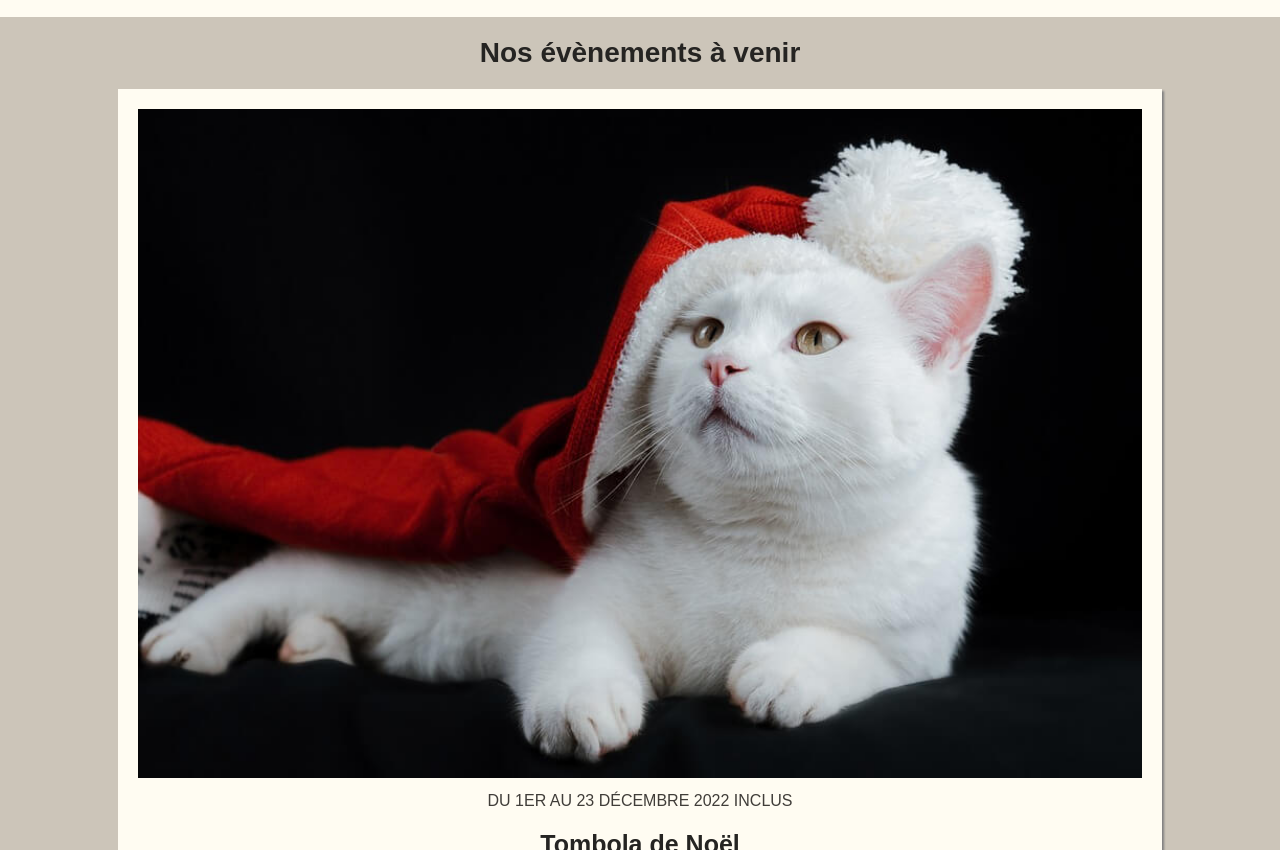
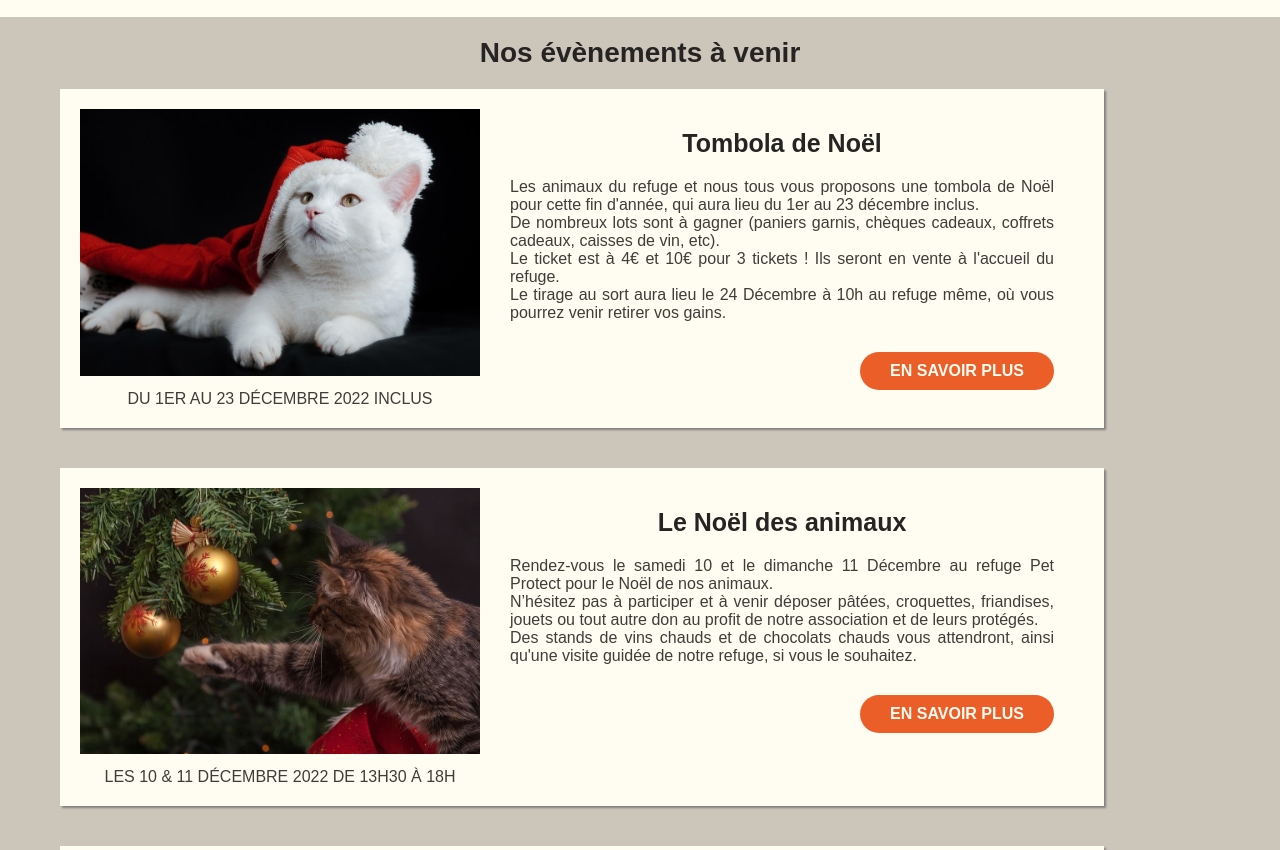
Before and after one commit to maeva-lnd/studi-evaluation-HTML-CSS, a plain HTML site: page events.html in a window 1280 px wide. Shown: the part 102-952 px from the top of the page. Drawn offline with Linux system fonts and the light colour scheme.

```diff
--- a/events.html
+++ b/events.html
@@ -38,8 +38,11 @@
     <div class="container">
         <section id="first-event" class="full txt-center">
             <div class="card bg-beige txt-center">
+                <div class="left-column">
                     <img src="Images/cat-5836297_960_720.jpg" alt="picture of a cat at Christmas">
                     <p class="date">Du 1er au 23 décembre 2022 inclus</p>
+                </div>
+                <div class="right-column">
                     <h2>Tombola de Noël</h2>
                     <p class="txt-justify">
                         Les animaux du refuge et nous tous vous proposons une tombola de Noël pour cette fin d'année,
@@ -50,17 +53,18 @@
                     </p>
                     <a href="#" class="button">En savoir plus</a>
                 </div>
+            </div>
         </section>
     </div>
 
     <div class="container">
         <section id="second-event" class="full txt-center">
             <div class="card bg-beige txt-center">
-                <div class="date">
+                <div class="left-column">
                     <img src="Images/cat-1822979_960_720.jpg" alt="picture of a cat at Christmas">
                     <p class="date">Les 10 & 11 décembre 2022 de 13h30 à 18h</p>
                 </div>
-
+                <div class="right-column">
                     <h2>Le Noël des animaux</h2>
                     <p class="txt-justify">
                         Rendez-vous le samedi 10 et le dimanche 11 Décembre au refuge Pet Protect pour le Noël de nos animaux.<br>
@@ -71,14 +75,18 @@
                     </p>
                     <a href="#" class="button">En savoir plus</a>
                 </div>
+            </div>
         </section>
     </div>
 
     <div class="container">
         <section id="third-event" class="full txt-center">
             <div class="card bg-beige txt-center">
+                <div class="left-column">
                     <img src="Images/animal-4118585_960_720.jpg" alt="picture of a dog">
                     <p class="date">Samedi 21 janvier 2023 de 11h à 18h à Bordeaux</p>
+                </div>
+                <div class="right-column">
                     <h2>Marche contre les abandons</h2>
                     <p class="txt-justify">
                         La SPA organise en ce début d'année une marche contre les abandons.
@@ -90,6 +98,7 @@
                         les animaux soient respectés et que les dirigeants fassent le nécessaire ».
                     </p>
                     <a href="#" class="button">En savoir plus</a>
+                </div>
             </div>
         </section>
     </div>
--- a/sass/style.scss
+++ b/sass/style.scss
@@ -371,6 +371,31 @@ footer {
     }
   }
 
+  #first-event, #second-event, #third-event {
+
+    .card {
+      display: flex;
+      flex-direction: row;
+
+      img {
+        width: 400px;
+      }
+
+      .right-column {
+        padding: 0 30px;
+
+        p {
+          text-align: justify;
+        }
+
+        .button {
+          float: right;
+          margin-top: 30px;
+        }
+      }
+    }
+  }
+
   footer {
 
     .important-links {
```
Also changed, not shown: css/sass/style.css, 1 other file. Lines whose indentation alone changed are shown as unchanged.
